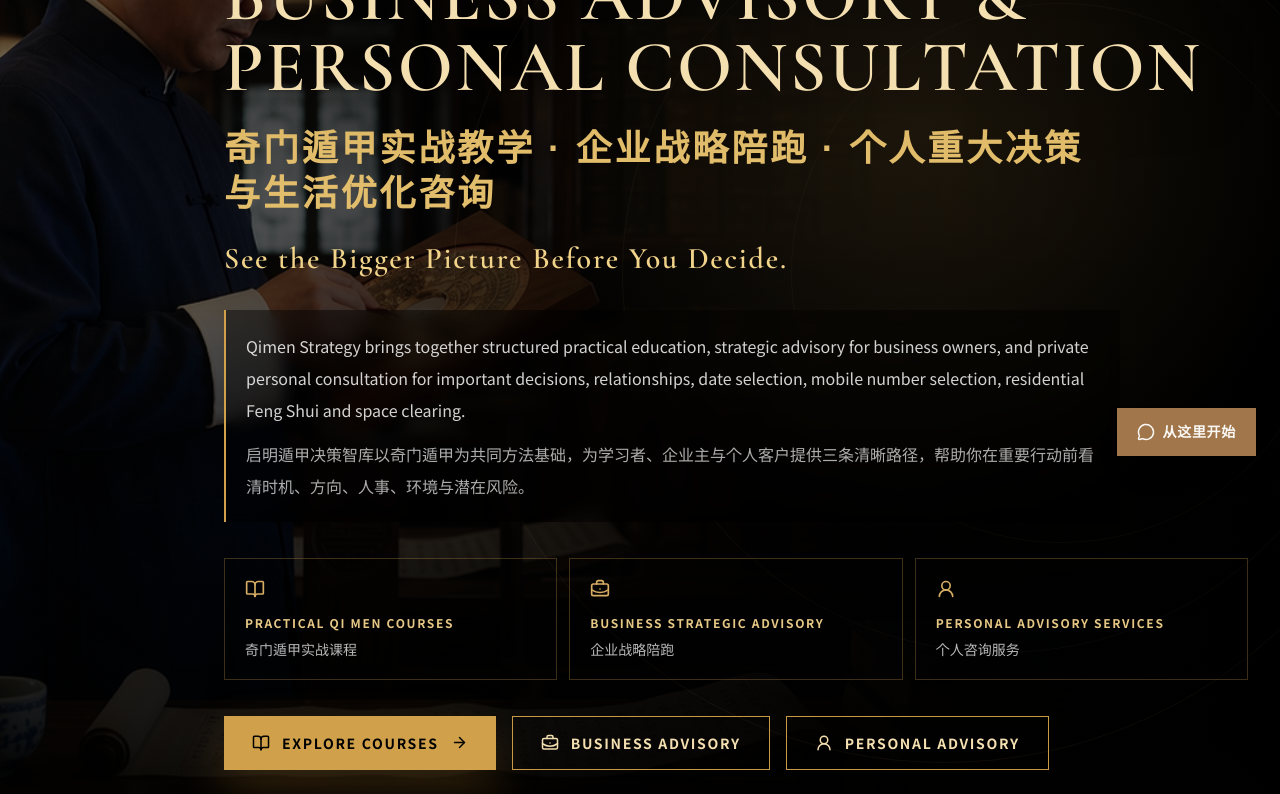
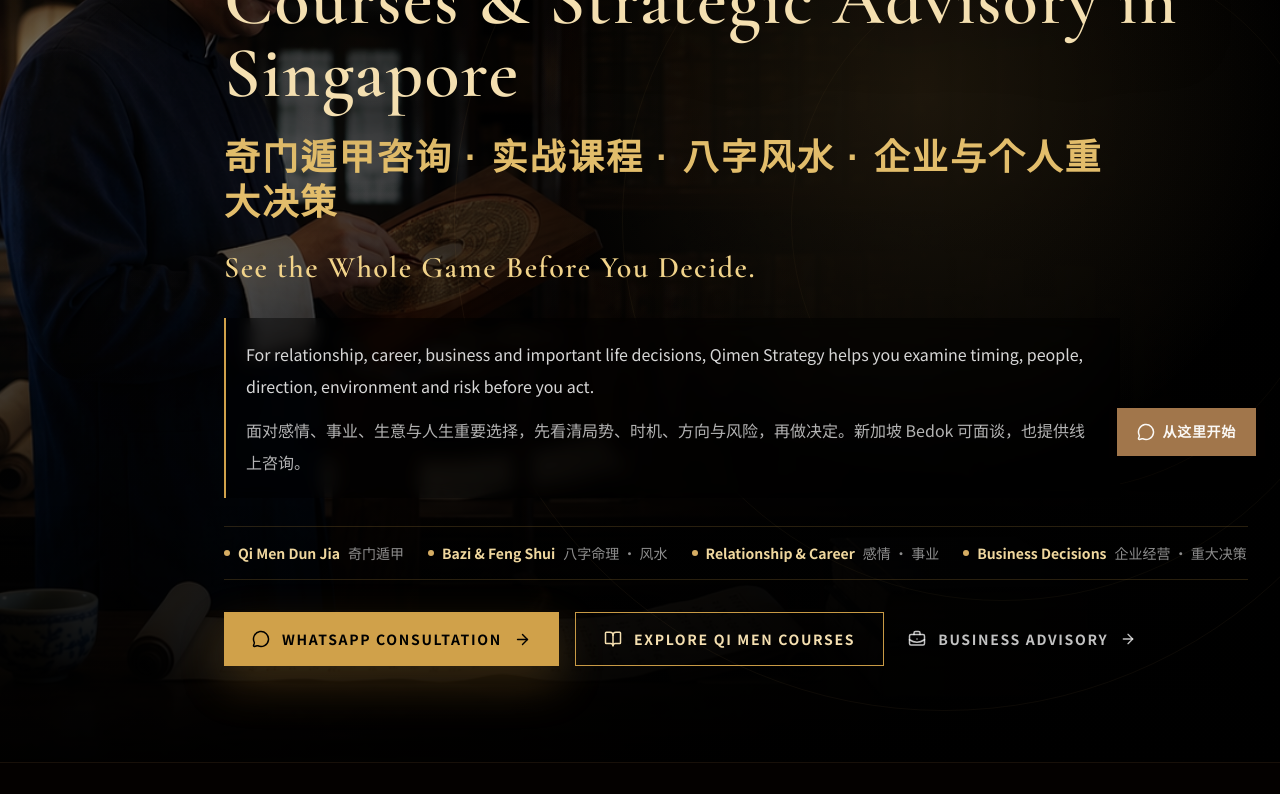
Before and after one commit to BODHIWONG/qmfeng-website, a Next.js app: page / in a window 1280 px wide. Shown: the part 320-1114 px from the top of the page. Built offline with nearby package versions, Linux system fonts and the light colour scheme.

Commit message:
Optimize homepage hero for Singapore search intent and lead conversion

```diff
--- a/components/hero-simple.tsx
+++ b/components/hero-simple.tsx
@@ -1,27 +1,16 @@
 "use client";
 
 import { motion } from "framer-motion";
-import { ArrowRight, BookOpen, BriefcaseBusiness, UserRound } from "lucide-react";
+import { ArrowRight, BookOpen, BriefcaseBusiness, MessageCircle } from "lucide-react";
 import Link from "next/link";
 
 const BG_IMAGE = "/master-home-hero.png";
 
-const pillars = [
-  {
-    icon: BookOpen,
-    en: "Practical Qi Men Courses",
-    zh: "奇门遁甲实战课程",
-  },
-  {
-    icon: BriefcaseBusiness,
-    en: "Business Strategic Advisory",
-    zh: "企业战略陪跑",
-  },
-  {
-    icon: UserRound,
-    en: "Personal Advisory Services",
-    zh: "个人咨询服务",
-  },
+const searchIntents = [
+  { en: "Qi Men Dun Jia", zh: "奇门遁甲" },
+  { en: "Bazi & Feng Shui", zh: "八字命理 · 风水" },
+  { en: "Relationship & Career", zh: "感情 · 事业" },
+  { en: "Business Decisions", zh: "企业经营 · 重大决策" },
 ];
 
 export default function HeroSimple() {
@@ -30,7 +19,7 @@ export default function HeroSimple() {
       <div className="absolute inset-0">
         <img
           src={BG_IMAGE}
-          alt="Mr.Qiming, practical Qi Men Dun Jia instructor and strategic decision advisor in Singapore"
+          alt="Huang Qiming, Qi Men Dun Jia consultant and strategic decision advisor in Singapore"
           className="h-full w-full object-cover object-center opacity-80"
           loading="eager"
           fetchPriority="high"
@@ -53,7 +42,7 @@ export default function HeroSimple() {
           >
             <span className="h-px w-10 bg-[#c89a45]" />
             <span className="text-xs font-semibold uppercase tracking-[0.24em] text-[#d6ad63]">
-              Singapore · Qi Men Courses · Business Advisory · Personal Advisory
+              Qimen Strategy · Singapore
             </span>
           </motion.div>
 
@@ -61,43 +50,43 @@ export default function HeroSimple() {
             initial={{ opacity: 0, y: 26 }}
             animate={{ opacity: 1, y: 0 }}
             transition={{ duration: 0.65, delay: 0.08 }}
-            className="max-w-5xl text-4xl font-semibold uppercase leading-[0.98] tracking-[0.035em] text-[#f4dfb0] drop-shadow-[0_8px_28px_rgba(0,0,0,0.62)] sm:text-5xl md:text-6xl lg:text-7xl"
+            className="max-w-5xl text-4xl font-semibold leading-[1.02] tracking-[0.02em] text-[#f4dfb0] drop-shadow-[0_8px_28px_rgba(0,0,0,0.62)] sm:text-5xl md:text-6xl lg:text-7xl"
             style={{ fontFamily: "var(--font-cormorant), var(--font-noto-serif), serif" }}
           >
-            Qi Men Dun Jia Courses, Business Advisory & Personal Consultation
+            Qi Men Dun Jia Consultation, Courses & Strategic Advisory in Singapore
           </motion.h1>
 
           <motion.h2
             initial={{ opacity: 0, y: 20 }}
             animate={{ opacity: 1, y: 0 }}
             transition={{ duration: 0.6, delay: 0.12 }}
-            className="mt-6 max-w-4xl text-2xl font-semibold leading-tight tracking-[0.08em] text-[#e2bd6b] md:text-4xl"
+            className="mt-6 max-w-4xl text-2xl font-semibold leading-tight tracking-[0.06em] text-[#e2bd6b] md:text-4xl"
             style={{ fontFamily: "var(--font-noto-serif), var(--font-cormorant), serif" }}
           >
-            奇门遁甲实战教学 · 企业战略陪跑 · 个人重大决策与生活优化咨询
+            奇门遁甲咨询 · 实战课程 · 八字风水 · 企业与个人重大决策
           </motion.h2>
 
           <motion.p
             initial={{ opacity: 0, y: 16 }}
             animate={{ opacity: 1, y: 0 }}
             transition={{ duration: 0.58, delay: 0.16 }}
-            className="mt-6 max-w-4xl text-2xl font-semibold leading-tight tracking-[0.06em] text-[#f1d38a] md:text-3xl"
+            className="mt-6 max-w-4xl text-xl font-semibold leading-tight tracking-[0.05em] text-[#f1d38a] md:text-3xl"
             style={{ fontFamily: "var(--font-cormorant), var(--font-noto-serif), serif" }}
           >
-            See the Bigger Picture Before You Decide.
+            See the Whole Game Before You Decide.
           </motion.p>
 
           <motion.div
             initial={{ opacity: 0, y: 20 }}
             animate={{ opacity: 1, y: 0 }}
             transition={{ duration: 0.65, delay: 0.22 }}
-            className="mt-8 max-w-4xl border-l-2 border-[#d0a14a] bg-black/42 px-5 py-5 text-sm leading-7 text-white/82 backdrop-blur-sm md:text-base md:leading-8"
+            className="mt-8 max-w-4xl border-l-2 border-[#d0a14a] bg-black/42 px-5 py-5 text-sm leading-7 text-white/84 backdrop-blur-sm md:text-base md:leading-8"
           >
             <p>
-              Qimen Strategy brings together structured practical education, strategic advisory for business owners, and private personal consultation for important decisions, relationships, date selection, mobile number selection, residential Feng Shui and space clearing.
+              For relationship, career, business and important life decisions, Qimen Strategy helps you examine timing, people, direction, environment and risk before you act.
             </p>
-            <p className="mt-3 text-white/68">
-              启明遁甲决策智库以奇门遁甲为共同方法基础，为学习者、企业主与个人客户提供三条清晰路径，帮助你在重要行动前看清时机、方向、人事、环境与潜在风险。
+            <p className="mt-3 text-white/70">
+              面对感情、事业、生意与人生重要选择，先看清局势、时机、方向与风险，再做决定。新加坡 Bedok 可面谈，也提供线上咨询。
             </p>
           </motion.div>
 
@@ -105,47 +94,47 @@ export default function HeroSimple() {
             initial={{ opacity: 0, y: 22 }}
             animate={{ opacity: 1, y: 0 }}
             transition={{ duration: 0.6, delay: 0.3 }}
-            className="mt-9 grid max-w-5xl gap-3 md:grid-cols-3"
+            className="mt-7 flex max-w-5xl flex-wrap gap-x-6 gap-y-3 border-y border-[#c89a45]/20 py-4"
           >
-            {pillars.map((pillar) => {
-              const Icon = pillar.icon;
-              return (
-                <div key={pillar.en} className="border border-[#c89a45]/30 bg-black/25 px-5 py-5">
-                  <Icon size={20} className="text-[#d6ad63]" />
-                  <p className="mt-4 text-xs font-bold uppercase tracking-[0.14em] text-[#e6c785]">{pillar.en}</p>
-                  <p className="mt-2 text-sm text-white/72">{pillar.zh}</p>
-                </div>
-              );
-            })}
+            {searchIntents.map((item) => (
+              <div key={item.en} className="flex items-center gap-2 text-sm text-white/78">
+                <span className="h-1.5 w-1.5 rounded-full bg-[#d6ad63]" />
+                <span className="font-semibold text-[#efd79e]">{item.en}</span>
+                <span className="text-white/55">{item.zh}</span>
+              </div>
+            ))}
           </motion.div>
 
           <motion.div
             initial={{ opacity: 0, y: 18 }}
             animate={{ opacity: 1, y: 0 }}
             transition={{ duration: 0.6, delay: 0.4 }}
-            className="mt-9 flex flex-col gap-4 sm:flex-row sm:flex-wrap"
+            className="mt-8 flex flex-col gap-4 sm:flex-row sm:flex-wrap"
           >
+            <a
+              href="https://wa.me/6589593499?text=Hi%20Qimen%20Strategy%2C%20I%27d%20like%20to%20ask%20about%20a%20consultation."
+              target="_blank"
+              rel="noopener noreferrer"
+              className="inline-flex items-center justify-center gap-3 bg-[#d0a14a] px-7 py-4 text-sm font-bold uppercase tracking-[0.12em] text-black shadow-[0_18px_46px_rgba(198,139,48,0.24)] transition-all duration-300 hover:scale-[1.02] hover:bg-[#e2bd6b]"
+            >
+              <MessageCircle size={18} />
+              WhatsApp Consultation
+              <ArrowRight size={17} />
+            </a>
             <Link
               href="/courses"
-              className="inline-flex items-center justify-center gap-3 bg-[#d0a14a] px-7 py-4 text-sm font-bold uppercase tracking-[0.12em] text-black shadow-[0_18px_46px_rgba(198,139,48,0.24)] transition-all duration-300 hover:scale-[1.02] hover:bg-[#e2bd6b]"
+              className="inline-flex items-center justify-center gap-3 border border-[#c89a45] px-7 py-4 text-sm font-bold uppercase tracking-[0.12em] text-[#f4dfb0] transition-colors duration-300 hover:bg-[#c89a45]/10"
             >
               <BookOpen size={18} />
-              Explore Courses
-              <ArrowRight size={17} />
+              Explore Qi Men Courses
             </Link>
             <Link
               href="/enterprise-strategic-advisory"
-              className="inline-flex items-center justify-center gap-3 border border-[#c89a45] px-7 py-4 text-sm font-bold uppercase tracking-[0.12em] text-[#f4dfb0] transition-colors duration-300 hover:bg-[#c89a45]/10"
+              className="inline-flex items-center justify-center gap-3 px-2 py-4 text-sm font-bold uppercase tracking-[0.12em] text-white/76 transition-colors duration-300 hover:text-[#f4dfb0]"
             >
               <BriefcaseBusiness size={18} />
               Business Advisory
-            </Link>
-            <Link
-              href="/personal-advisory"
-              className="inline-flex items-center justify-center gap-3 border border-[#c89a45] px-7 py-4 text-sm font-bold uppercase tracking-[0.12em] text-[#f4dfb0] transition-colors duration-300 hover:bg-[#c89a45]/10"
-            >
-              <UserRound size={18} />
-              Personal Advisory
+              <ArrowRight size={16} />
             </Link>
           </motion.div>
         </div>
```
